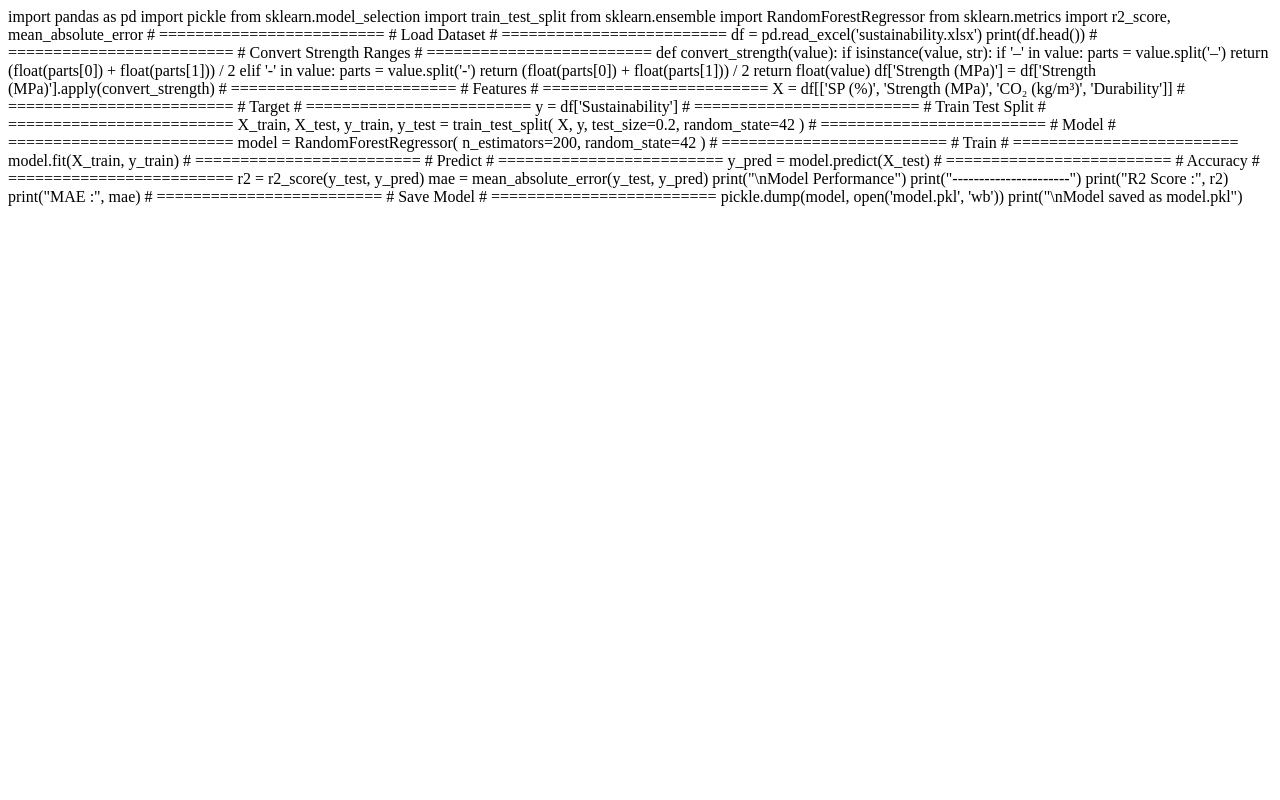
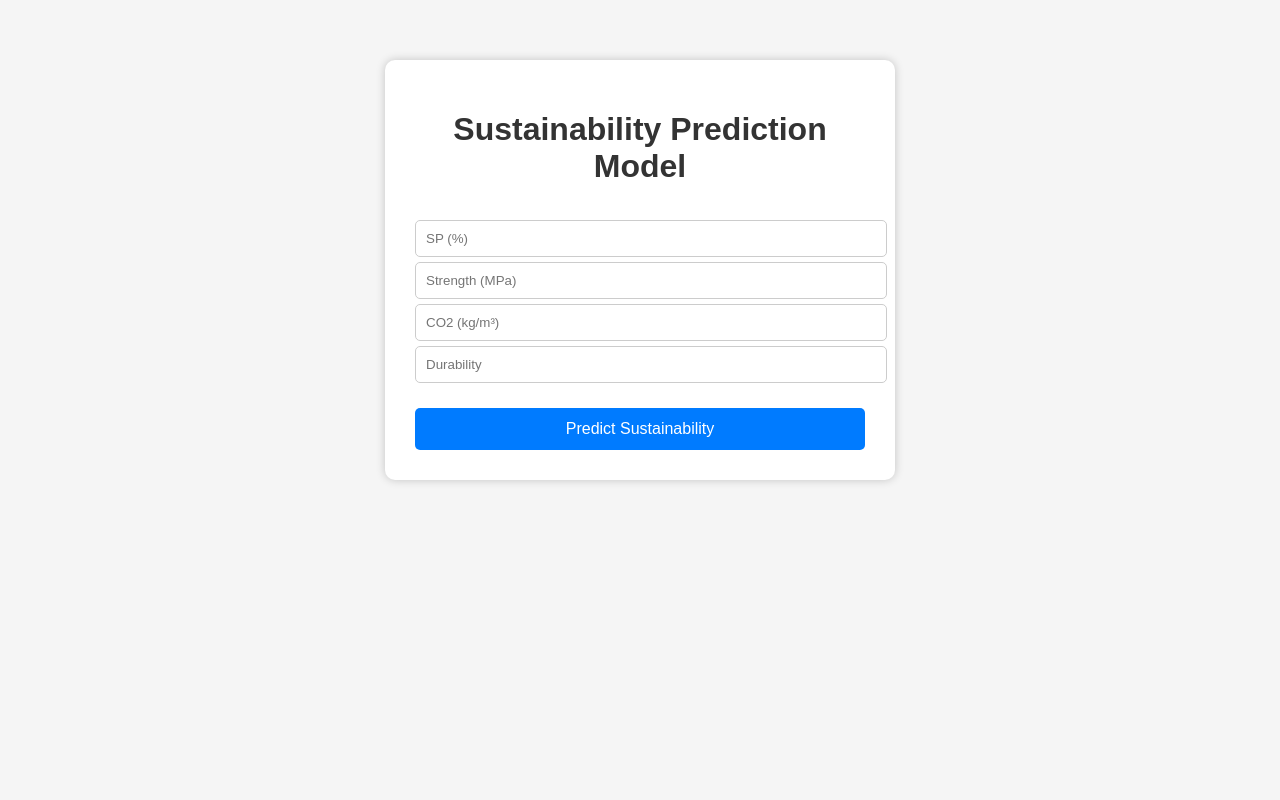
Before and after one commit to Ganeshtarte/CarbonFootprint, a Flask app: page / in a window 1280 px wide. Run offline with Flask 3, Linux system fonts and the light colour scheme; parts of the project's set-up code (start-up, migrations or seed data) failed here and were passed over.

Commit message:
Update index.html

```diff
--- a/templates/index.html
+++ b/templates/index.html
@@ -1,98 +1,67 @@
-import pandas as pd
-import pickle
+<!DOCTYPE html>
+<html lang="en">
 
-from sklearn.model_selection import train_test_split
-from sklearn.ensemble import RandomForestRegressor
-from sklearn.metrics import r2_score, mean_absolute_error
+<head>
 
-# =========================
-# Load Dataset
-# =========================
+    <meta charset="UTF-8">
 
-df = pd.read_excel('sustainability.xlsx')
+    <meta name="viewport"
+          content="width=device-width, initial-scale=1.0">
 
-print(df.head())
+    <title>Sustainability Prediction Model</title>
 
-# =========================
-# Convert Strength Ranges
-# =========================
+    <link rel="stylesheet"
+          href="{{ url_for('static', filename='style.css') }}">
 
-def convert_strength(value):
+</head>
 
-    if isinstance(value, str):
+<body>
 
-        if '–' in value:
-            parts = value.split('–')
-            return (float(parts[0]) + float(parts[1])) / 2
+    <div class="container">
 
-        elif '-' in value:
-            parts = value.split('-')
-            return (float(parts[0]) + float(parts[1])) / 2
+        <h1>Sustainability Prediction Model</h1>
 
-    return float(value)
+        <form action="/predict" method="POST">
 
-df['Strength (MPa)'] = df['Strength (MPa)'].apply(convert_strength)
+            <input type="number"
+                   step="any"
+                   name="sp"
+                   placeholder="SP (%)"
+                   required>
 
-# =========================
-# Features
-# =========================
+            <input type="number"
+                   step="any"
+                   name="strength"
+                   placeholder="Strength (MPa)"
+                   required>
 
-X = df[['SP (%)', 'Strength (MPa)', 'CO₂ (kg/m³)', 'Durability']]
+            <input type="number"
+                   step="any"
+                   name="co2"
+                   placeholder="CO2 (kg/m³)"
+                   required>
 
-# =========================
-# Target
-# =========================
+            <input type="number"
+                   step="any"
+                   name="durability"
+                   placeholder="Durability"
+                   required>
 
-y = df['Sustainability']
+            <button type="submit">
+                Predict Sustainability
+            </button>
 
-# =========================
-# Train Test Split
-# =========================
+        </form>
 
-X_train, X_test, y_train, y_test = train_test_split(
-    X,
-    y,
-    test_size=0.2,
-    random_state=42
-)
+        {% if prediction_text %}
 
-# =========================
-# Model
-# =========================
+            <h2>{{ prediction_text }}</h2>
 
-model = RandomForestRegressor(
-    n_estimators=200,
-    random_state=42
-)
+            <h3>Category: {{ category }}</h3>
 
-# =========================
-# Train
-# =========================
+        {% endif %}
 
-model.fit(X_train, y_train)
+    </div>
 
-# =========================
-# Predict
-# =========================
-
-y_pred = model.predict(X_test)
-
-# =========================
-# Accuracy
-# =========================
-
-r2 = r2_score(y_test, y_pred)
-mae = mean_absolute_error(y_test, y_pred)
-
-print("\nModel Performance")
-print("----------------------")
-print("R2 Score :", r2)
-print("MAE      :", mae)
-
-# =========================
-# Save Model
-# =========================
-
-pickle.dump(model, open('model.pkl', 'wb'))
-
-print("\nModel saved as model.pkl")
+</body>
+</html>
```
